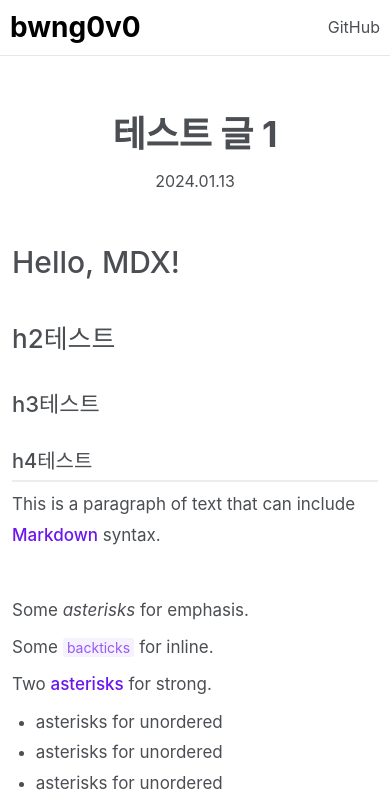
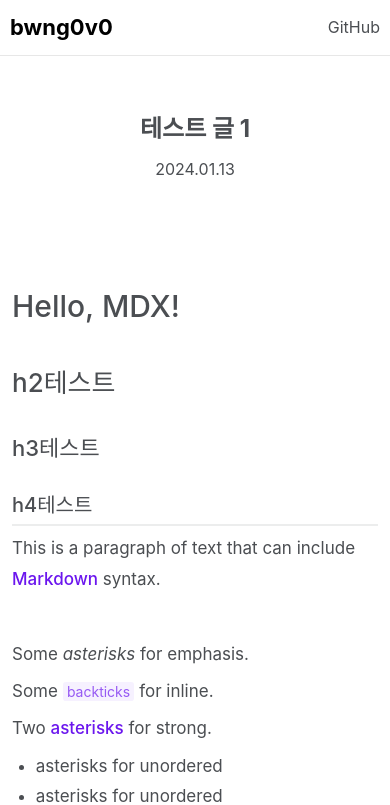
Before and after one commit to bwng0v0/bwng0v0.next, a Next.js app: page /Posts/1 in a window 390 px wide. Shown: the top 805 px of the page. Built offline with nearby package versions, Linux system fonts and the light colour scheme.

Commit message:
반응형 업데이트

```diff
--- a/components/PostCard.module.css
+++ b/components/PostCard.module.css
@@ -17,7 +17,7 @@
     gap: 4px;
 }
 .Title{
-    font-weight: 600;
+    font-weight: normal;
     font-size: 24px;
     color: rgb(25, 31, 40);
 }
--- a/src/app/Posts/[slug]/page.js
+++ b/src/app/Posts/[slug]/page.js
@@ -38,8 +38,8 @@ export default function PostPage(props) {
 
     return (
         <div>
-            <div className="w-full pt-14">
-                <h1 className="text-center mb-3 text-4xl lg:text-5xl leading-tight ">{post.data.title}</h1>
+            <div className="w-full pt-14 pb-14">
+                <h1 className="text-center mb-3 leading-snug text-2xl lg:text-4xl ">{post.data.title}</h1>
                 <p className="text-center">{dayjs(post.data.date).format('YYYY.MM.DD')}</p>
             </div>
 
--- a/src/app/root.module.css
+++ b/src/app/root.module.css
@@ -19,7 +19,7 @@
 }
 
 .navleft {
-	font-size: 28px;
+	font-size: 22px;
 	font-weight: bold;
 	color: black;
 	text-decoration: none;
```
